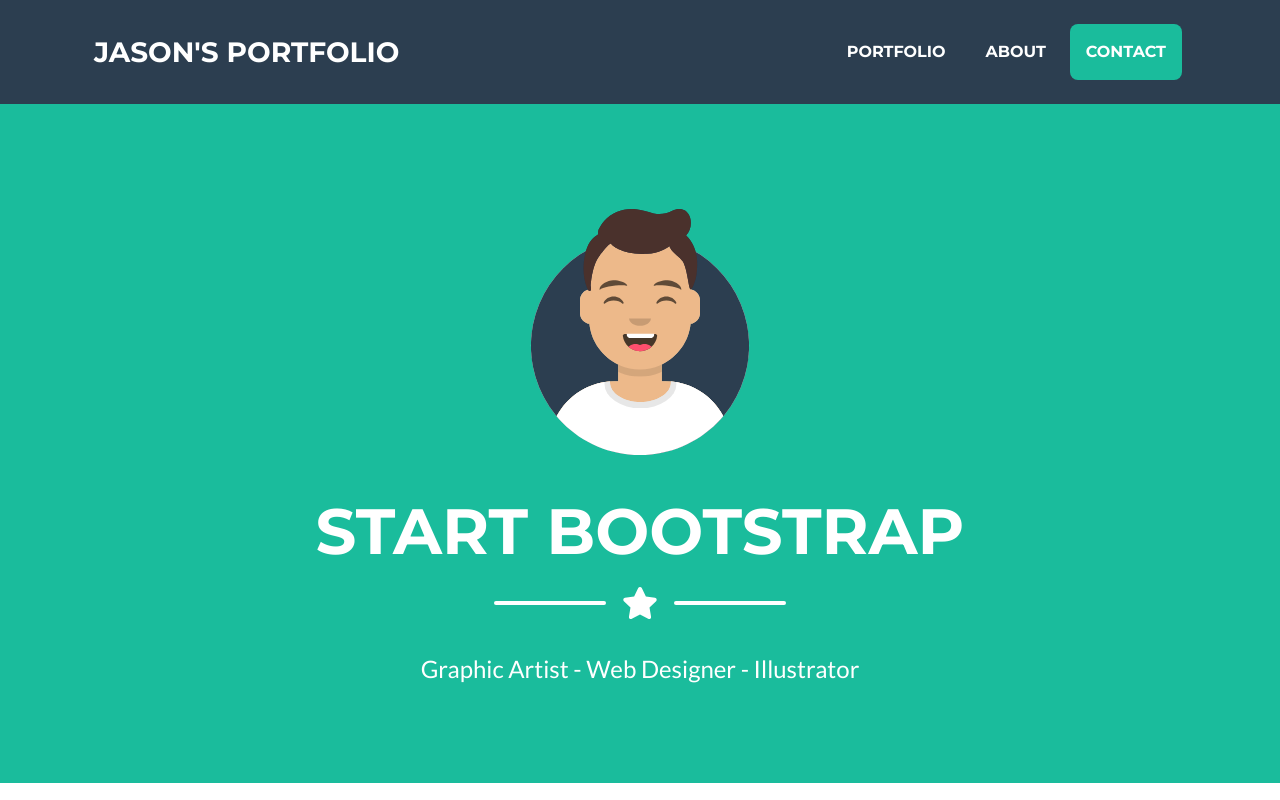
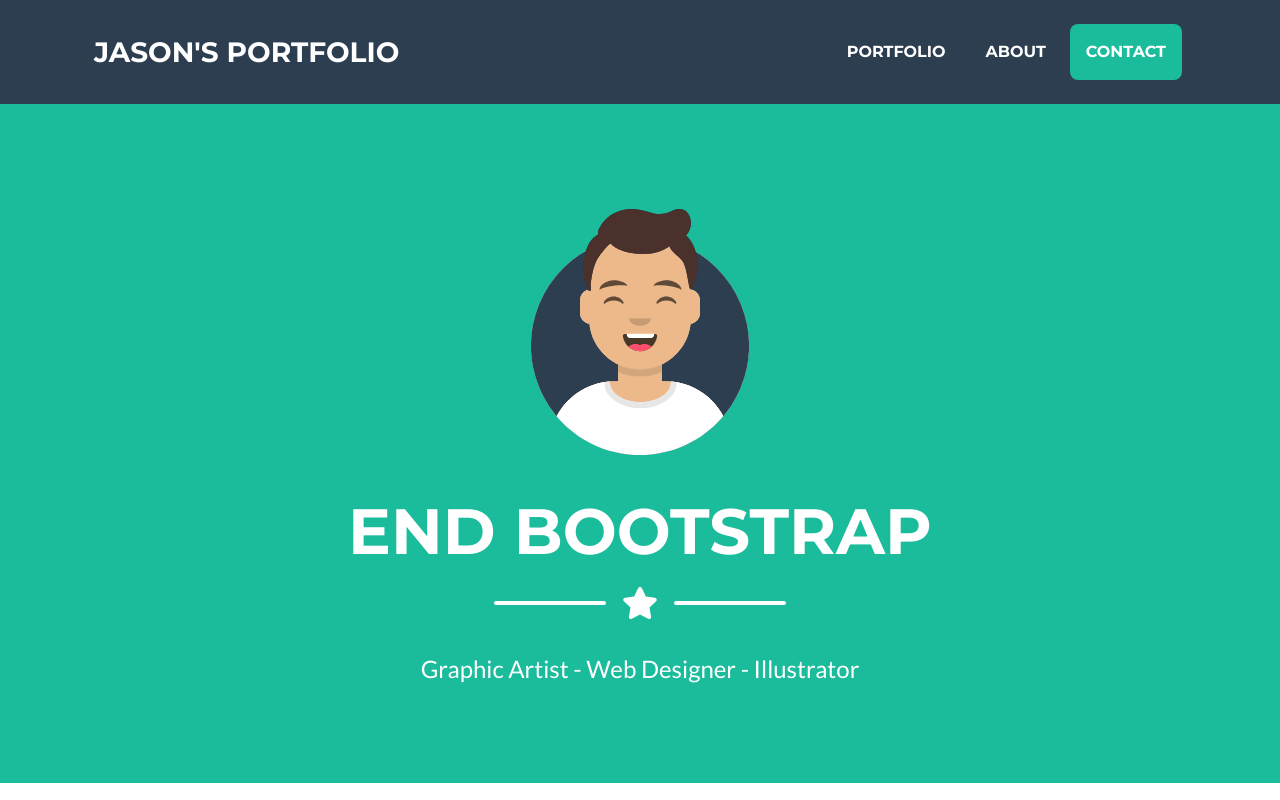
Before and after one commit to JasonTwichell/Portfolio, a plain HTML site: page index.html in a window 1280 px wide. Shown: the top 800 px of the page. Drawn offline with nearby package versions, Linux system fonts and the light colour scheme.

Commit message:
updated code

```diff
--- a/index.html
+++ b/index.html
@@ -42,7 +42,7 @@
                 <!-- Masthead Avatar Image-->
                 <img class="masthead-avatar mb-5" src="assets/img/avataaars.svg" alt="" />
                 <!-- Masthead Heading-->
-                <h1 class="masthead-heading text-uppercase mb-0">Start Bootstrap</h1>
+                <h1 class="masthead-heading text-uppercase mb-0">End Bootstrap</h1>
                 <!-- Icon Divider-->
                 <div class="divider-custom divider-light">
                     <div class="divider-custom-line"></div>
```
